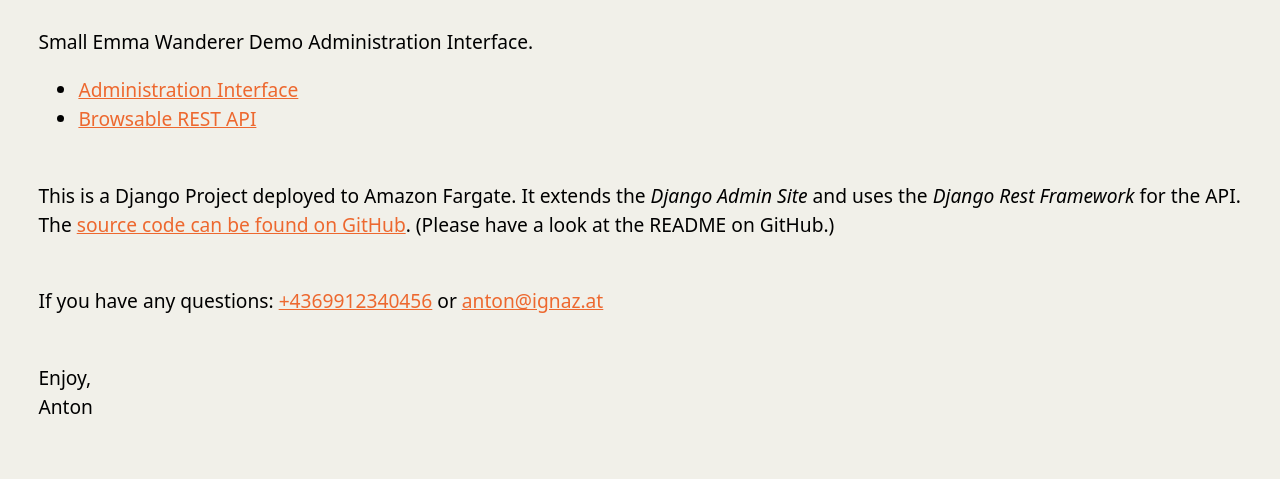
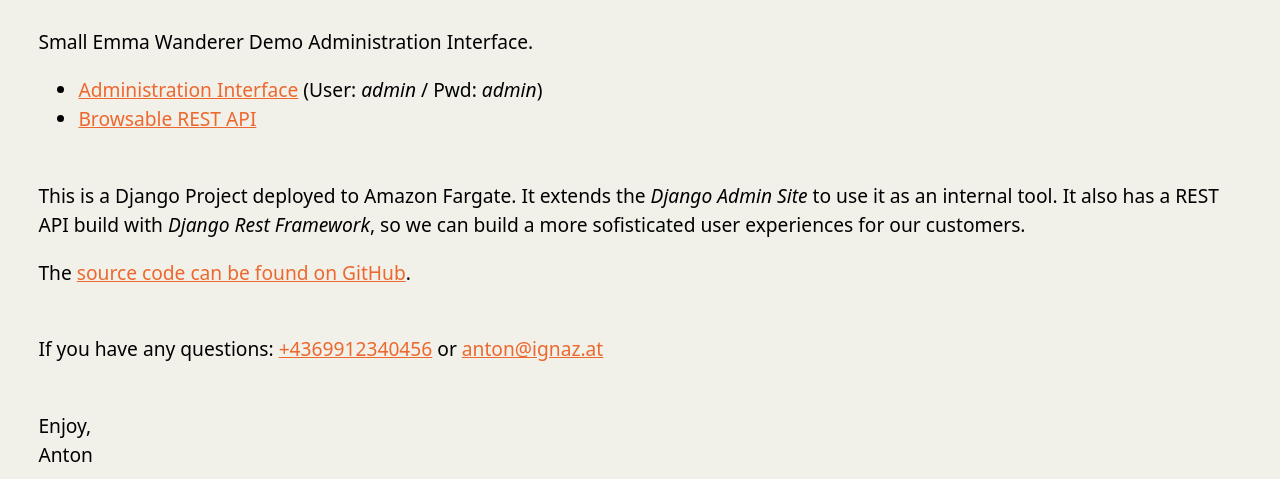
Before and after one commit to antonpirker/emma-admin, a Django app: template emma_admin/web/templates/main.html in a window 1280 px wide. Shown: the part 366-845 px from the top of the page. Before the commit the page ends 780 px from the top, so only its background shows below. Run offline with Django 3.2, Linux system fonts and the light colour scheme; the template is opened without the code that fills it, so the values that code supplies are empty; some web fonts are replaced.

Commit message:
better intro text.

```diff
--- a/emma_admin/web/templates/main.html
+++ b/emma_admin/web/templates/main.html
@@ -45,19 +45,16 @@
             Small Emma Wanderer Demo Administration Interface.
         </p>
         <ul>
-            <li><a href="/admin" target="_blank">Administration Interface</a></li>
-            <li><a href="/api" target="_blank">Browsable REST API</a></li>
+            <li><a href="/admin">Administration Interface</a> (User: <em>admin</em> / Pwd: <em>admin</em>)</li>
+            <li><a href="/api">Browsable REST API</a></li>
         </ul>
     </div>
 
     <div class="card">
         <p>
-        This is a Django Project deployed to Amazon Fargate.
-        It extends the <em>Django Admin Site</em> and uses the <em>Django Rest Framework</em> for the API.
-        The <a href="https://github.com/antonpirker/emma-admin" target="_blank">source code can be found on GitHub</a>. (Please have a look at the README on GitHub.)
+        This is a Django Project deployed to Amazon Fargate. It extends the <em>Django Admin Site</em> to use it as an internal tool. It also has a REST API build with <em>Django Rest Framework</em>, so we can build a more sofisticated user experiences for our customers.
         </p>
-        <p>
-
+        The <a href="https://github.com/antonpirker/emma-admin" target="_blank">source code can be found on GitHub</a>.
         </p>
         </div>
     </div>
```
